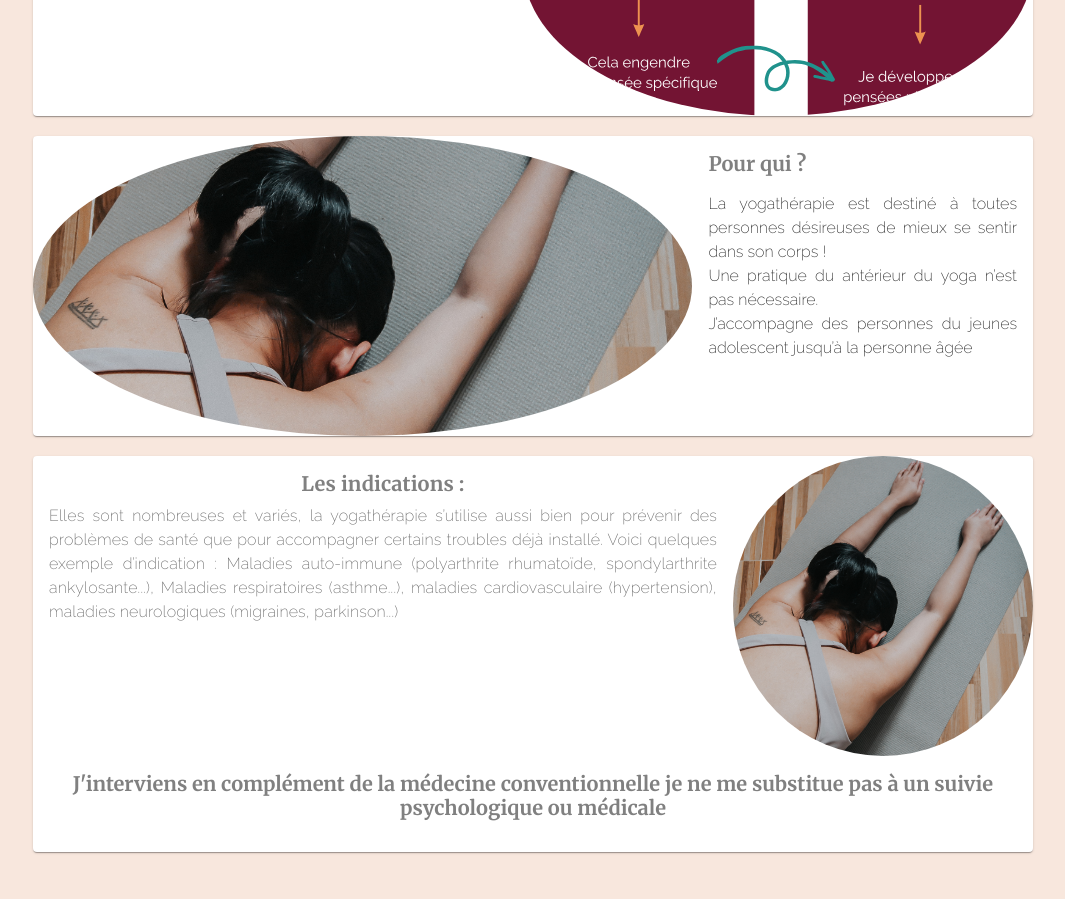
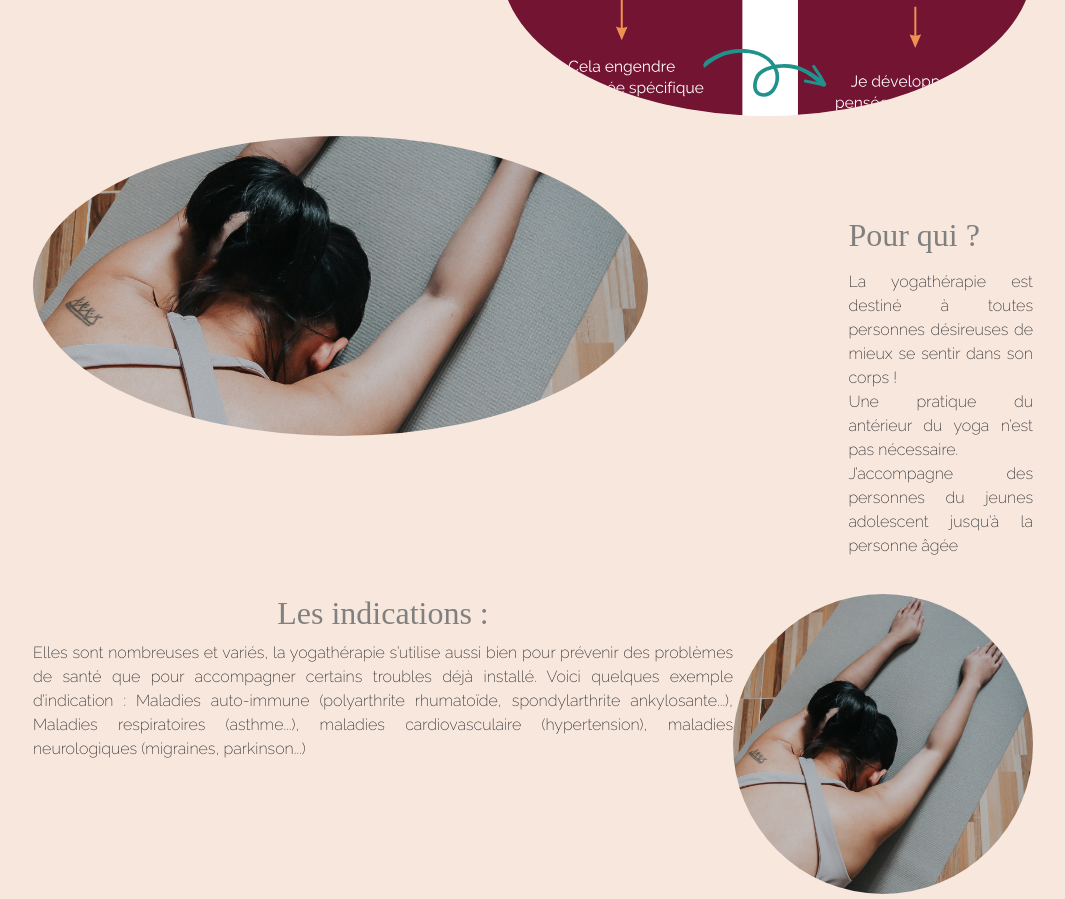
Before and after one commit to warlo51/CecileSiteV2, a Next.js app: page /Yogatherapie in a window 1280 px wide. Shown: the part 880-1779 px from the top of the page, without its empty margins (107-1172 px from the left). Built offline with nearby package versions, Linux system fonts and the light colour scheme; a web font is replaced by a local one.

Commit message:
modif Card

```diff
--- a/component/CardImageDroite.tsx
+++ b/component/CardImageDroite.tsx
@@ -22,7 +22,7 @@ export default function CardImageDroite(props: any) {
     },[])
 
     return (
-        <Card className="CardContent" style={{display:"flex",flexDirection:"column"}}  >
+        <div className="CardContent" style={{display:"flex",flexDirection:"column"}}  >
             <div className="CardInterieur" style={{display:"flex",flexDirection:"row-reverse"}}>
             {image === "/Schema.svg" ? <CardMedia
                 component="img"
@@ -39,22 +39,22 @@ export default function CardImageDroite(props: any) {
                 image={image}
                 className="imageCard"
             />}
-            <CardContent >
-                <Typography gutterBottom style={{color:"gray",textAlign:"center"}}>
+            <div >
+                <div style={{color:"gray",textAlign:"center"}}>
                     {titre}
-                </Typography>
-                <Typography color="text.secondary">
+                </div>
+                <div color="text.secondary">
                     {texte}
-                </Typography>
-            </CardContent>
+                </div>
+            </div>
             </div>
             {commentaires !== undefined && <div id={"commentaires"}>
-                <CardContent >
+                <div >
                     <span className={"commentaireCard"}>
                         {commentaires}
                     </span>
-                </CardContent>
+                </div>
             </div>}
-        </Card>
+        </div>
     );
 }
--- a/component/CardImageGauche.tsx
+++ b/component/CardImageGauche.tsx
@@ -22,7 +22,7 @@ export default function CardImageGauche(props: any) {
         setTitre(props.titre)
     },[])
     return (
-        <Card  className="CardContent" style={{display:"flex",flexDirection:"column"}} >
+        <div  className="CardContent" style={{display:"flex",flexDirection:"column"}} >
             <div className="CardInterieur" style={{display:"flex",flexDirection:"row"}}>
                 <CardMedia
                     className="imageCard"
@@ -32,23 +32,23 @@ export default function CardImageGauche(props: any) {
                     width={tailleImage}
                     image={image}
             />
-                <CardContent className="texteCards">
+                <div className="texteCards">
                     <p  style={{color:"gray",textAlign:"left"}}>
                         {titre}
                     </p>
                     <p>
                         {texte}
                     </p>
-                </CardContent>
+                </div>
             </div>
             {commentaires !== undefined && <div id={"commentaires"}>
-                <CardContent >
+                <div >
                     <span className={"commentaireCard"}>
                         {commentaires}
                     </span>
-                </CardContent>
+                </div>
             </div>}
 
-        </Card>
+        </div>
     );
 }
--- a/component/CardTroisImages.tsx
+++ b/component/CardTroisImages.tsx
@@ -13,7 +13,7 @@ export default function CardTroisImages(props: any) {
     const troisiemeImage = props.troisiemeImage;
 
     return (
-        <Card  className="CardContent" style={{display:"flex",flexDirection:"row", justifyContent: "space-around"}} >
+        <div  className="CardContent" style={{display:"flex",flexDirection:"row", justifyContent: "space-around"}} >
             <CardMedia
                 component="img"
                 alt=""
@@ -38,6 +38,6 @@ export default function CardTroisImages(props: any) {
                 image={troisiemeImage}
                 className="imageCardTroisImages"
             />
-        </Card>
+        </div>
     );
 }
--- a/pages/Yogatherapie.tsx
+++ b/pages/Yogatherapie.tsx
@@ -33,7 +33,7 @@ export default function Yogatherapie() {
                         <span className={"boldTexte"}>développer ses propres ressources au quotidien</span>.</p>
                 </div>
                 <div id={"horizontalBar"} style={{width:"80%"}}/>
-                <div className="Cards">
+                <div className="CardsYoga">
                     <CardImageDroite
                         image={"/Schema.svg"}
                         tailleImage={"200px"}
```
Also changed, not shown: component/CardImageArticleDroite.tsx (+4 -4 lines), component/CardImageArticleGauche.tsx (+4 -4 lines), component/CardImageGaucheBAO.tsx (+6 -6 lines), component/CardTexte.tsx (+8 -8 lines).
